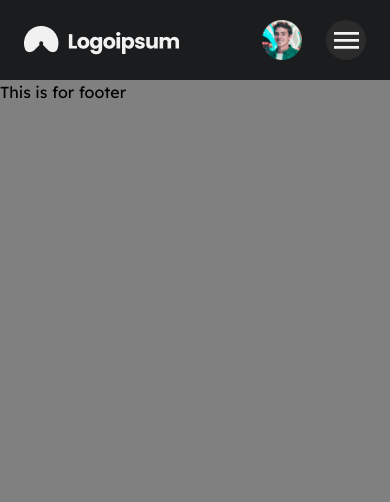
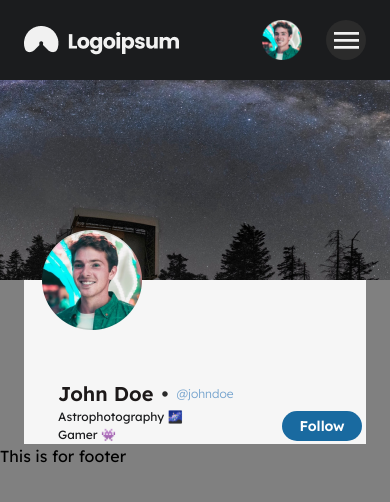
Before and after one commit to tanvirhossain808/task, a Next.js app: page / in a window 390 px wide. Shown: the top 502 px of the page. Built offline with nearby package versions, Linux system fonts and the light colour scheme.

Commit message:
git commit -m "feat(profile): Complete phone section in user profile
- Implemented UI for phone section in user profile
- Added functionality to update and display user's phone number
- Ensured responsiveness and accessibility across devices

Fixes #issue_number"

```diff
--- a/src/app/globals.css
+++ b/src/app/globals.css
@@ -44,3 +44,19 @@ body {
   font-weight: bold;
   font-style: normal;
 }
+
+@font-face {
+  font-family: 'Lexend-light';
+  src: local('Lexend-light'),
+    url('/fonts/lexend-fonts/Lexend-Light.woff2') format('woff2');
+  font-weight: normal;
+  font-style: normal;
+}
+
+@font-face {
+  font-family: 'Lexend-medium';
+  src: local('Lexend-light'),
+    url('/public/fonts/lexend-fonts/Lexend-SemiBold.woff2') format('woff2');
+  font-weight: normal;
+  font-style: normal;
+}
--- a/src/app/page.tsx
+++ b/src/app/page.tsx
@@ -1,9 +1,10 @@
+import HomeHero from "@/components/Home/HomeHero/HomeHero";
 import Image from "next/image";
 
 export default function Home() {
   return (
     <main className="">
-
+      <HomeHero />
     </main>
   );
 }
--- a/src/components/Home/HomeHero/HomeHero.tsx
+++ b/src/components/Home/HomeHero/HomeHero.tsx
@@ -1,9 +1,17 @@
+import Image from 'next/image';
 import React from 'react';
+import ProfileSection from './ProfileSection';
 
 const HomeHero = () => {
     return (
         <div>
-            HomeHero
+            <div className='min-h-[200px] sm:min-h-[400px] w-full relative'>
+                <Image src={"/images/big-screen/hero/background/Profile Background (1).png"} className='absolute block' fill priority objectFit='cover' alt='hero section image' sizes="(max-width: 600px) 70vw, 100vw"
+                />
+            </div>
+            <div className='mx-6 bg-[#F6F6F6]'>
+                <ProfileSection />
+            </div>
         </div>
     );
 };
--- /dev/null
+++ b/src/components/Home/HomeHero/ProfileSection.tsx
@@ -0,0 +1,25 @@
+import Images from "@/components/Images/Images";
+
+const ProfileSection = () => {
+    return (
+        <div className="flex items-center pl-[18px] pr-1 flex-wrap ">
+            <Images src="/images/big-screen/main/logo/Profile Pic (1).png" className="-translate-y-1/2" width={100} height={100} alt="profile picture" />
+            <div className="ml-4 basis-[177px] flex-grow">
+                <div className="flex gap-x-2 h-full items-center">
+                    <h1 className="font-Lexend-semi text-[#1d1919] h-full text-xl">
+                        John Doe
+                    </h1>
+                    <span className="font-Lexend-semi text-[#2B2B2B] text-xl">•</span>
+                    <p className="h-full font-Lexend-light cursor-pointer text-[#76A4CE] text-xs">@johndoe</p>
+                </div>
+                <div className="flex items-center w-full justify-between">
+                    <p className="w-[127px] text-[12px] text-[#1B1C1E]">Astrophotography 🌌 Gamer 👾
+                    </p>
+                    <button className="w-20 h-[30px] bg-[#196AA0] font-Lexend-semi rounded-[100px] text-[#FEFEFE] text-[14px]">Follow</button>
+                </div>
+            </div>
+        </div>
+    );
+};
+
+export default ProfileSection;
--- a/tailwind.config.ts
+++ b/tailwind.config.ts
@@ -15,7 +15,9 @@ const config: Config = {
       },
       fontFamily: {
         "Lexend": ["Lexend", "sans-serif"],
-        "Lexend-semi": ["Lexend-semi", "sans-serif"]
+        "Lexend-semi": ["Lexend-semi", "sans-serif"],
+        "Lexend-light": ["Lexend-light", "sans-serif"],
+        "Lexend-medium": ["Lexend-medium", "sans-serif"]
       },
       screens: {
         'xs': '480px', // Custom screen size for extra small devices
```
Also changed, not shown: public/images/big-screen/hero/background/Profile Background (1).png (added).
